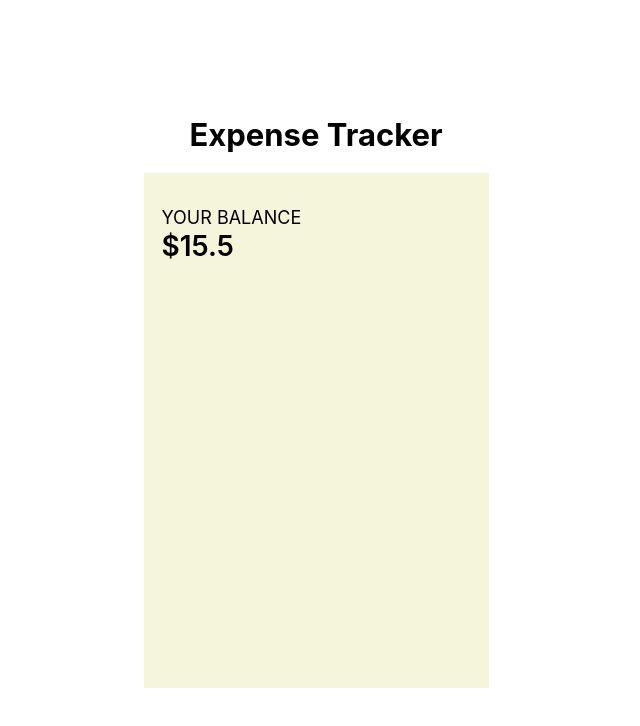
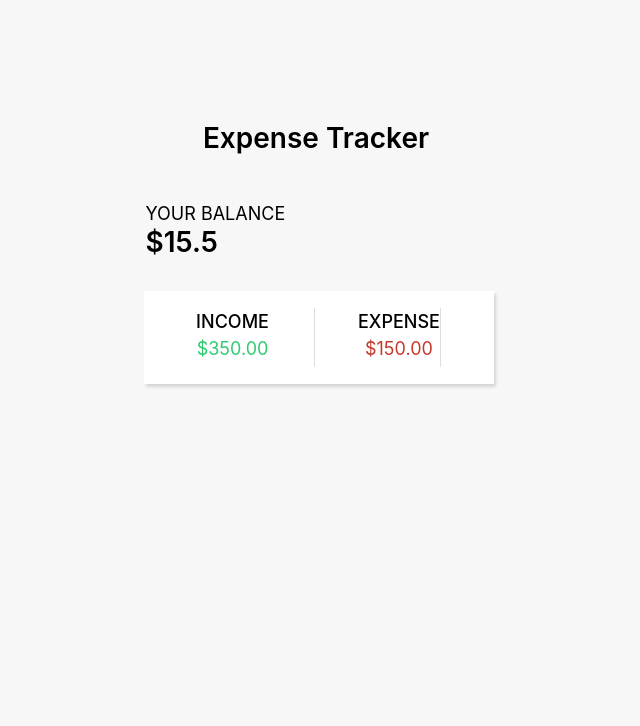
Before and after one commit to RicardoColladoRothschild/expenseTracker-ReactApp, a React (Vite) app: page / in a window 1280 px wide. Shown: the top 726 px of the page, without its empty margins (324-964 px from the left). Built offline with nearby package versions, Linux system fonts and the light colour scheme.

Commit message:
complete expense income section

```diff
--- a/src/Components/AppUI.tsx
+++ b/src/Components/AppUI.tsx
@@ -1,5 +1,5 @@
 import BalanceComponent from '../Components/BalanceComponent';
-
+import IncomeExpenseComponent from './IncomeExpenseComponent';
 export default function AppUI(){
 
 
@@ -8,6 +8,8 @@ export default function AppUI(){
             <BalanceComponent
                 balance={15.5}
             />
+
+            <IncomeExpenseComponent/>
         </main>
     );
 }
--- /dev/null
+++ b/src/Components/IncomeExpenseComponent.css
@@ -0,0 +1,49 @@
+.inc-exp-container{
+    width:350px;
+    height:93px;
+    padding:17px;
+    margin-top:75px;
+    display:flex;
+    flex-direction:row;
+    gap:8px;
+    background-color:#fff;
+    justify-content: center;
+
+    font-size:1.8rem;
+    box-shadow: 2px 3px 3px rgba(35, 35, 35,0.16);
+
+}
+
+
+.inc-exp-container .income-container{
+    text-align:center;
+    justify-content: center;
+    border-right:1px solid #dedede;
+    padding-right:45px;
+}
+
+.inc-exp-container .income-container p{
+    font-weight: 500;
+}
+
+.inc-exp-container .income-container span{
+    color:#2ecc71;
+    font-weight:400;
+}
+
+
+.inc-exp-container .expense-container{
+    text-align:center;
+    justify-content: center;
+    border-right:1px solid #dedede;
+    padding-left:35px;
+}
+
+.inc-exp-container .expense-container p{
+    font-weight: 500;
+}
+
+.inc-exp-container .expense-container span{
+    color:#c4392b;
+    font-weight:400;
+}
--- /dev/null
+++ b/src/Components/IncomeExpenseComponent.tsx
@@ -0,0 +1,17 @@
+import './IncomeExpenseComponent.css';
+export default function IncomeExpenseComponent(){
+
+    return(
+        <section className="inc-exp-container">
+            <div className="income-container sub-container-inc-ex">
+                    <p>INCOME</p>
+                    <span>$350.00</span>
+            </div>
+
+            <div className="expense-container sub-container-inc-ex">
+                    <p>EXPENSE</p>
+                    <span>$150.00</span>
+            </div>
+        </section>
+    );
+}
--- a/src/index.css
+++ b/src/index.css
@@ -24,6 +24,7 @@ html{
 
 
 body {
+  background-color: #f7f7f7;
   display: grid;
   place-items: center;
   align-items: center;
@@ -34,7 +35,8 @@ body {
 main{
   width:345px;
   height:515px;
-  background-color: beige;
+  display:flex;
+  flex-direction:column;
 }
 
 h1 {
@@ -42,9 +44,10 @@ h1 {
   line-height: 1.1;
 }
 h2{
-  font-size:3.1rem;
+  font-size:2.8rem;
   text-align:center;
-  margin-bottom:15px;
+  margin-bottom:10px;
+  font-weight:600;
 
 }
 
@@ -56,7 +59,7 @@ h2{
   color:black;
   font-weight: 400;
   padding-top:31px;
-  margin-left:18px;
+  margin-left:2px;
 }
 
 .balance-container .amount-container{
```
